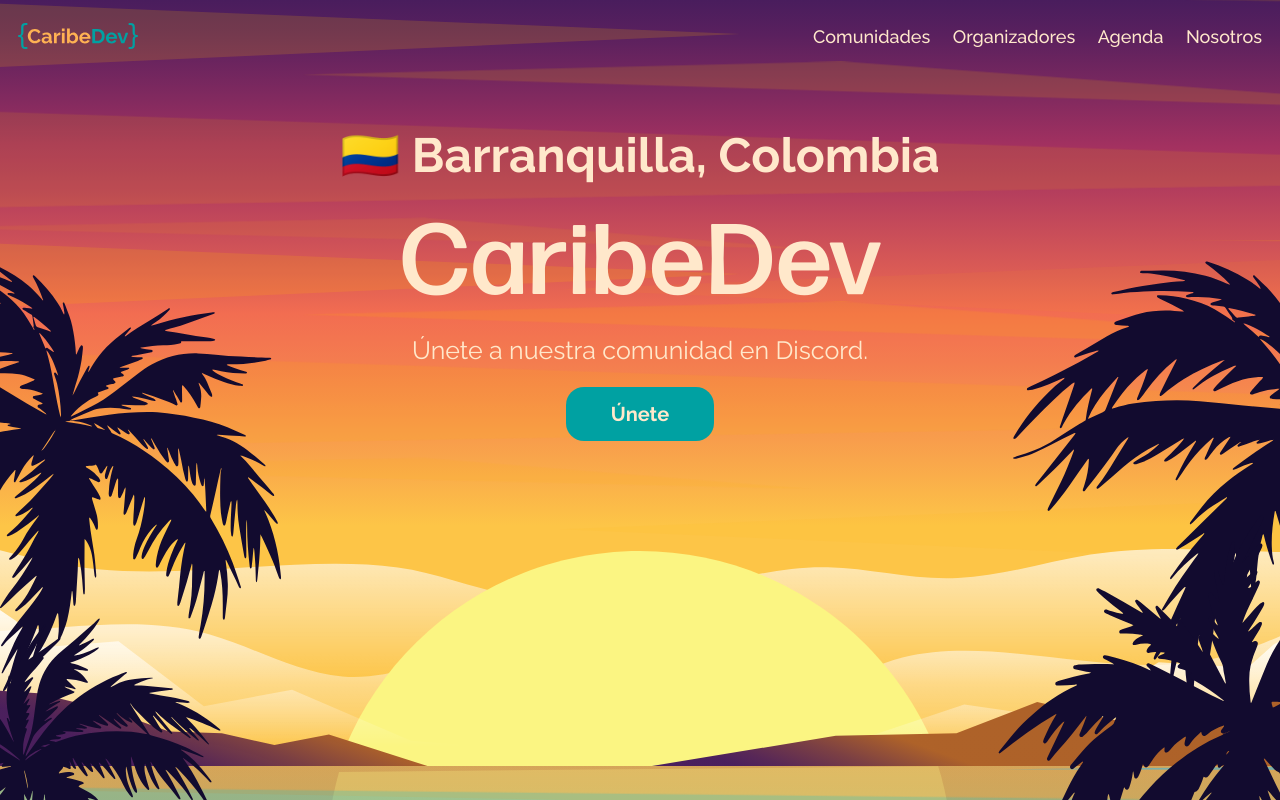
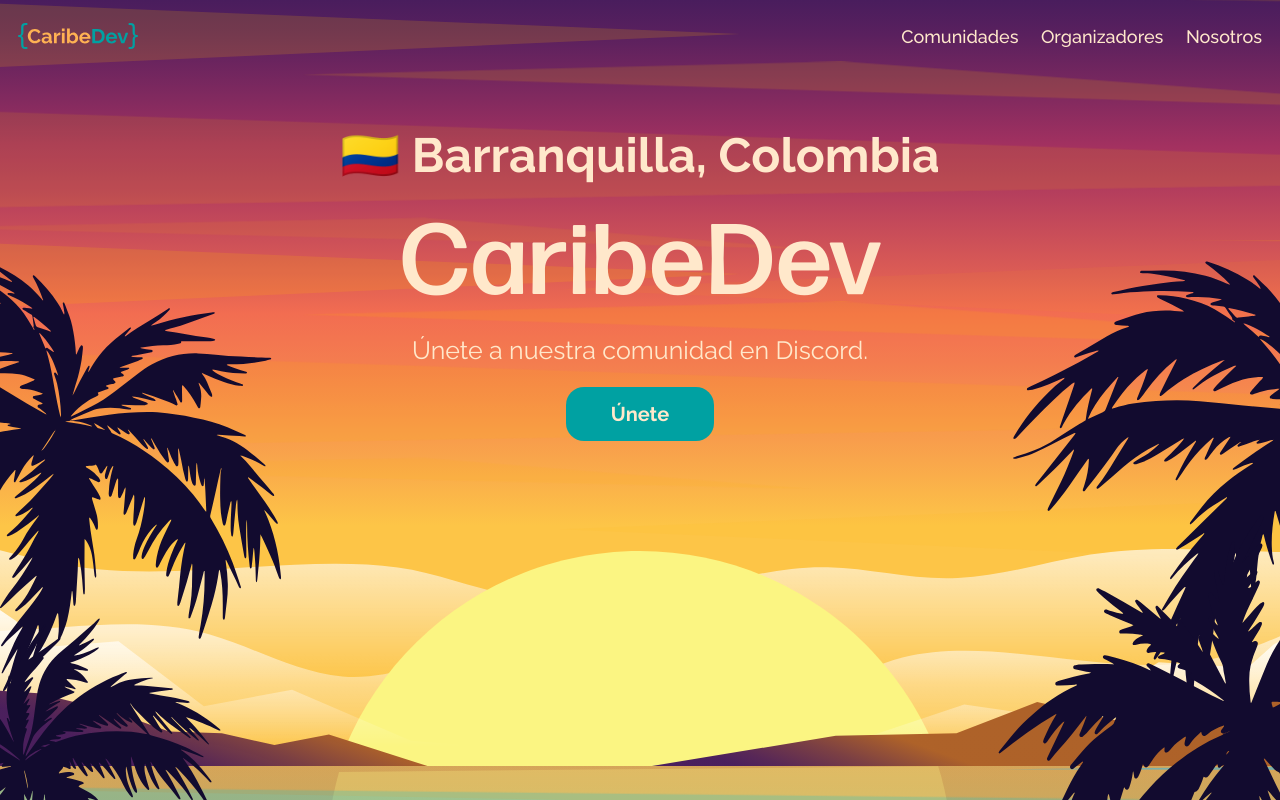
Before and after one commit to Caribe-Dev/caribe-page, a Next.js app: page / in a window 1280 px wide. Shown: the top 800 px of the page. Built offline with nearby package versions, Linux system fonts and the light colour scheme; no server answers.

Commit message:
refactor: remove agend link

```diff
--- a/src/components/Menu/index.js
+++ b/src/components/Menu/index.js
@@ -15,9 +15,6 @@
           <Link href='#organizers' scroll={false}>Organizadores</Link>
         </li>
         <li className='md:font-medium font-bold text-center text-tertiary'>
-          <Link href='#agend' scroll={false}>Agenda</Link>
-        </li>
-        <li className='md:font-medium font-bold text-center text-tertiary'>
           <Link href='#we' scroll={false}>Nosotros</Link>
         </li>
       </ul>
```
